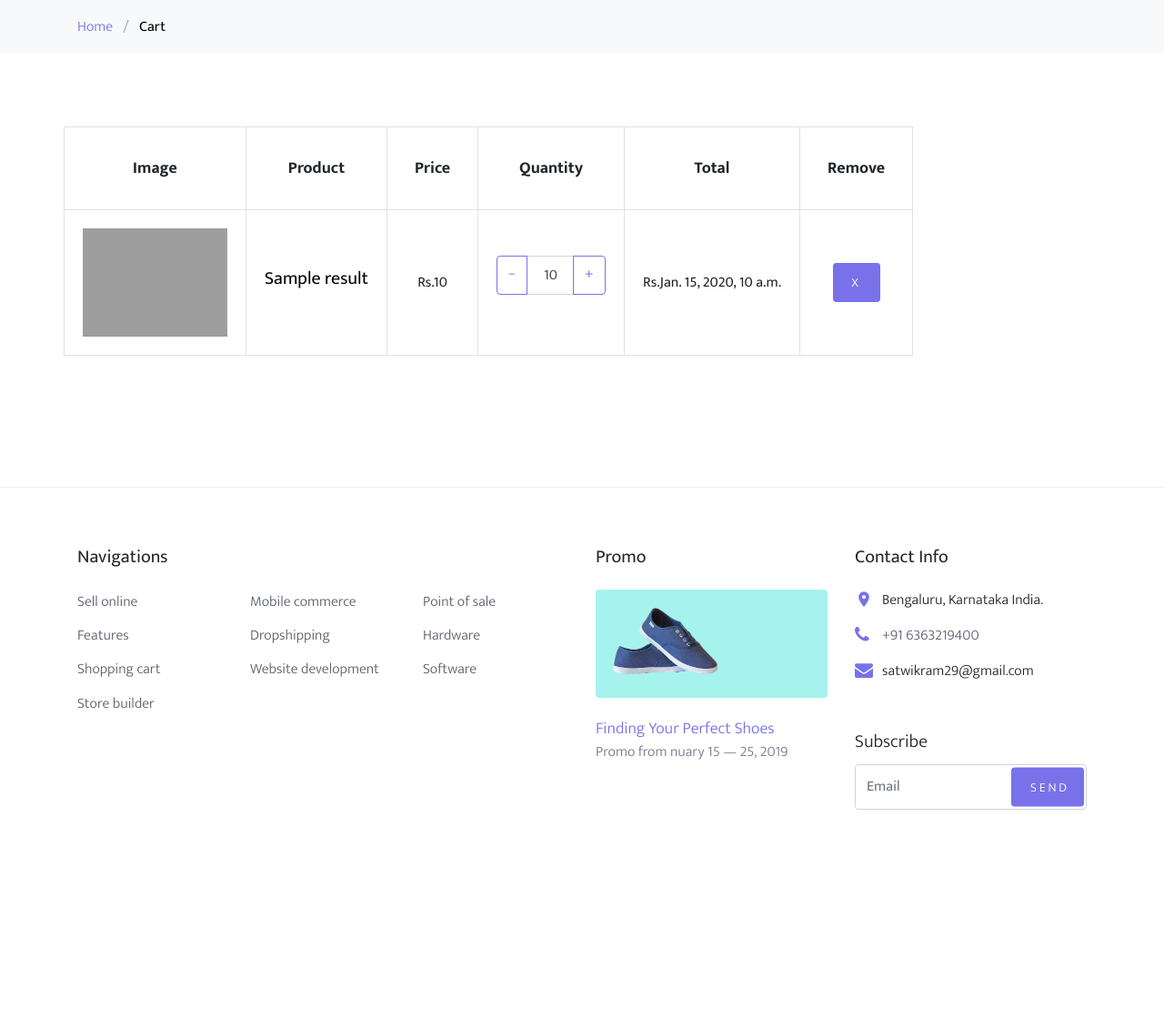
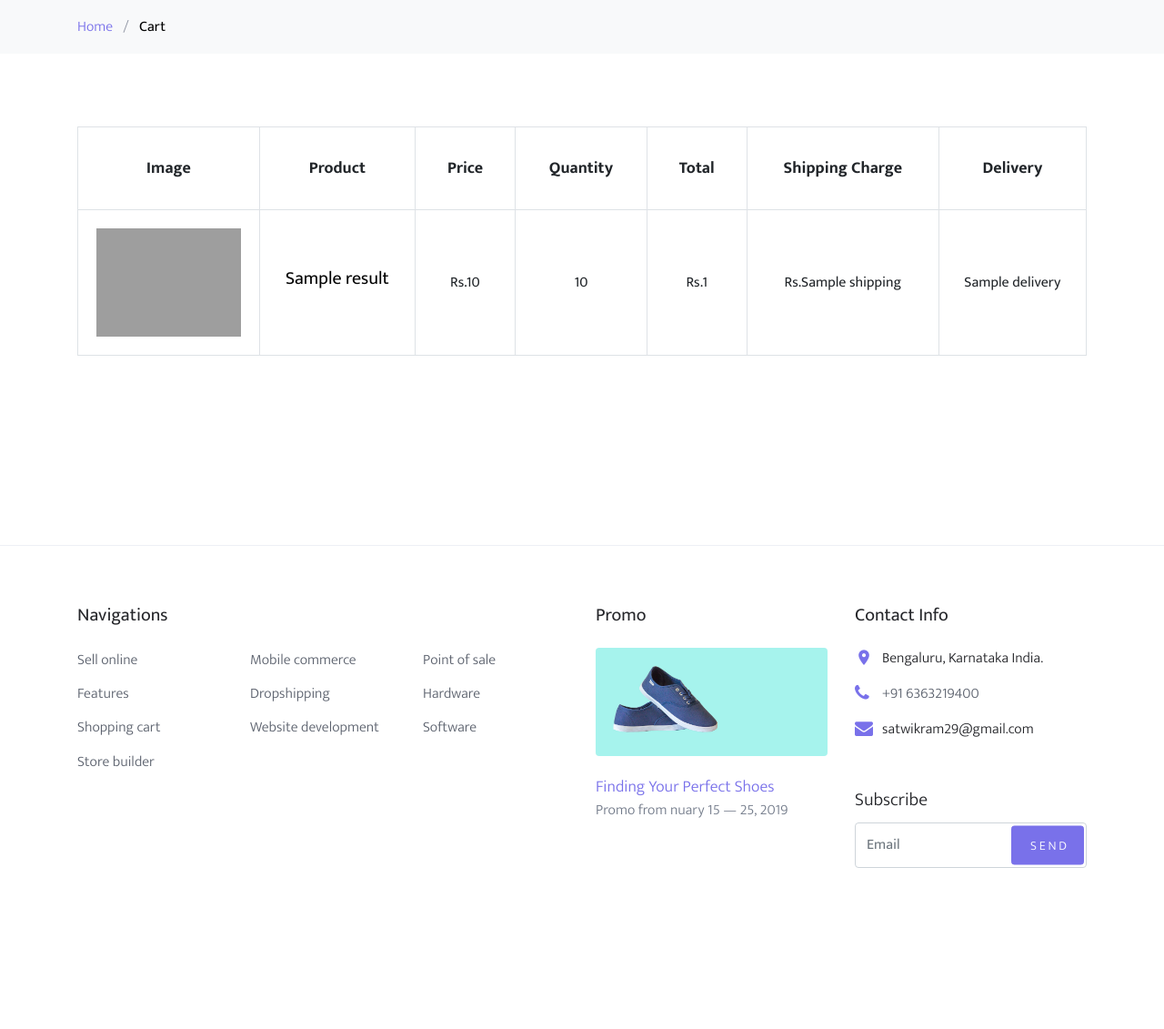
Before and after one commit to Satwikram/Online-Shopping-, a Django app: template templates/orders.html in a window 1280 px wide. Shown: the part 206-1337 px from the top of the page at 91% size. Before the commit the page ends 1096 px from the top, so only its background shows below. Run offline with Django 3.2, Linux system fonts and the light colour scheme; the template is opened without the code that fills it: most values are stand-ins (such as "Sample title", 1, 10 or a date in 2020); some libraries are stand-ins or nearby versions; some web fonts are replaced; grey boxes are pictures that could not be loaded.

Commit message:
Orders Page

```diff
--- a/templates/orders.html
+++ b/templates/orders.html
@@ -1,7 +1,7 @@
 {% load static %}
 <html lang="en">
   <head>
-    <title>Orders</title>
+    <title>Cart</title>
     <meta charset="utf-8">
     <meta name="viewport" content="width=device-width, initial-scale=1, shrink-to-fit=no">
 
@@ -37,7 +37,7 @@
 
             <div class="col-12 mb-3 mb-md-0 col-md-4 order-1 order-md-2 text-center">
               <div class="site-logo">
-                <a href="/" class="js-logo-clone">Shoppers</a>
+                <a href="index.html" class="js-logo-clone">Shoppers</a>
               </div>
             </div>
 
@@ -64,7 +64,7 @@
         <div class="container">
           <ul class="site-menu js-clone-nav d-none d-md-block">
             <li class="has-children">
-              <a href="/">Home</a>
+              <a href="main">Home</a>
               <ul class="dropdown">
                 <li><a href="#">Menu One</a></li>
                 <li><a href="#">Menu Two</a></li>
@@ -90,7 +90,7 @@
             <li><a href="shop.html">Shop</a></li>
             <li><a href="#">Catalogue</a></li>
             <li><a href="#">New Arrivals</a></li>
-            <li><a href="contact">Contact</a></li>
+            <li><a href="contact.html">Contact</a></li>
           </ul>
         </div>
       </nav>
@@ -99,7 +99,7 @@
     <div class="bg-light py-3">
       <div class="container">
         <div class="row">
-          <div class="col-md-12 mb-0"><a href="/">Home</a> <span class="mx-2 mb-0">/</span> <strong class="text-black">Cart</strong></div>
+          <div class="col-md-12 mb-0"><a href="main">Home</a> <span class="mx-2 mb-0">/</span> <strong class="text-black">Cart</strong></div>
         </div>
       </div>
     </div>
@@ -107,6 +107,7 @@
     <div class="site-section">
       <div class="container">
         <div class="row mb-5">
+          <form class="col-md-12" method="post">
             <div class="site-blocks-table">
               <table class="table table-bordered">
                 <thead>
@@ -116,7 +117,8 @@
                     <th class="product-price">Price</th>
                     <th class="product-quantity">Quantity</th>
                     <th class="product-total">Total</th>
-                    <th class="product-remove">Remove</th>
+                    <th class="product-total">Shipping Charge</th>
+                    <th class="product-total">Delivery</th>
                   </tr>
                 </thead>
                 <tbody>
@@ -134,29 +136,32 @@
                       <h2 class="h5 text-black">{{result.product_name}}</h2>
                     </td>
                     <td>Rs.{{result.price}}</td>
-                    <td>
-                      <div class="input-group mb-3" style="max-width: 120px;">
-                        <div class="input-group-prepend">
-                          <button class="btn btn-outline-primary js-btn-minus" type="button">&minus;</button>
-                        </div>
-                        <input type="text" class="form-control text-center" value="{{result.quantity}}" placeholder="" aria-label="Example text with button addon" aria-describedby="button-addon1">
-                        <div class="input-group-append">
-                          <button class="btn btn-outline-primary js-btn-plus" type="button" data-href-template = "{{result.slug}}">&plus;</button>
-                        </div>
-                      </div>
+                    <td>{{result.quantity}}</td>
+                    <td>Rs.{{result.total_price}}</td>
+                    <td>Rs.{{result.shipping}}</td>
+                    <td>{{result.delivery}}</td>
 
-                    </td>
-                    <td>Rs.{{result.updated_price}}</td>
-                    <td><a href="/deleteitem/{{result.slug}}" class="btn btn-primary btn-sm">X</a></td>
                   </tr>
                 {% endfor %}
                 </tbody>
               </table>
             </div>
+          </form>
         </div>
 
+        <div class="row">
+          <div class="col-md-6">
+            <div class="row mb-5">
+
+
+                <div class="row">
+                </div>
+              </div>
             </div>
           </div>
+        </div>
+      </div>
+    </div>
 
     <footer class="site-footer border-top">
       <div class="container">
```
